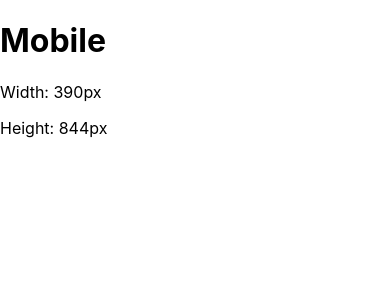
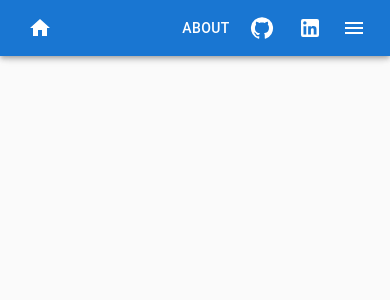
Before and after one commit to EJX537/EJX537.github.io, a React (Create React App) app: page / in a window 390 px wide. Shown: the top 300 px of the page. Built offline with nearby package versions, Linux system fonts and the light colour scheme.

Commit message:
AppBar Completed

```diff
--- a/src/App.js
+++ b/src/App.js
@@ -1,11 +1,11 @@
 import React from 'react';
 
-import AppBar from './components/AppBar'
+import TheAppBar from './components/AppBar'
 
 function App() {
   return (
     <div className="app">
-      <AppBar/>
+      <TheAppBar/>
     </div>
   );
 }
--- a/src/components/AppBar.js
+++ b/src/components/AppBar.js
@@ -1,15 +1,88 @@
 import React from 'react';
-import { useViewport } from '../use-viewport'
+import AppBar from '@mui/material/AppBar';
+import Box from '@mui/material/Box';
+import Drawer from '@mui/material/Drawer';
+import IconButton from '@mui/material/IconButton';
+import MenuIcon from '@mui/icons-material/Menu';
+import Toolbar from '@mui/material/Toolbar';
+import HomeIcon from '@mui/icons-material/Home';
 
-function AppBar() {
-    const { isMobile, height, width } = useViewport()
+import Button from '@mui/material/Button';
+import GitHubIcon from '@mui/icons-material/GitHub';
+import LinkedInIcon from '@mui/icons-material/LinkedIn';
+
+import { useViewport } from '../contextWarper'
+import TheDrawer from './Drawer'
+function TheAppBar() {
+    const { isMobile, width, isOpen, setOpen } = useViewport()
+    const handleDrawerToggle = () => {
+        setOpen(!isOpen);
+    }
+    const toGit = () => {
+      window.open("https://github.com/EJX537");
+    };
+    const toLink = () => {
+      window.open("https://www.linkedin.com/in/eric-xie-01a27a227");
+    };
     return (
-      <div>
-        <h1> {isMobile ? 'Mobile' : 'Desktop'} </h1>
-        <p>Width: {width}px</p>
-        <p>Height: {height}px</p>
-      </div>
+      <Box sx={{ display: 'flex' }}>
+        <AppBar component="nav">
+          <Toolbar>
+            <IconButton
+              size="large"
+              color="inherit"
+            >
+              <HomeIcon />
+            </IconButton>
+            <Box sx={{ flexGrow: 1 }} />
+            <Button sx={{ color: '#fff' }}>
+              About
+            </Button>
+            <IconButton
+              size="large"
+              color="inherit"
+              onClick={toGit}
+            >
+              <GitHubIcon />
+            </IconButton>
+            <IconButton
+              size="large"
+              color="inherit"
+              onClick={toLink}
+            >
+              <LinkedInIcon />
+            </IconButton>
+            <IconButton
+              color="inherit"
+              aria-label="open drawer"
+              onClick={handleDrawerToggle}
+              sx={{ display: { sm: 'none' } }}
+            >
+              <MenuIcon />
+            </IconButton>
+          </Toolbar>
+        </AppBar>
+        <Box component="nav">
+          <Drawer
+            variant="temporary"
+            open={isOpen}
+            onClose={handleDrawerToggle}
+            ModalProps={{
+              keepMounted: true, // Better open performance on mobile.
+            }}
+            sx={{
+              display: { xs: 'block', sm: 'none' },
+              '& .MuiDrawer-paper': {
+                boxSizing: 'border-box',
+                width: width,
+              },
+            }}
+          >
+            <TheDrawer/>
+          </Drawer>
+        </Box>
+      </Box>
     );
-  }
+}
 
-  export default AppBar;
+export default TheAppBar;
--- /dev/null
+++ b/src/components/Drawer.js
@@ -0,0 +1,44 @@
+import React from "react";
+import Box from '@mui/material/Box';
+import Divider from '@mui/material/Divider';
+import List from '@mui/material/List';
+import Toolbar from '@mui/material/Toolbar';
+import ListItem from '@mui/material/ListItem';
+import ListItemButton from '@mui/material/ListItemButton';
+import ListItemText from '@mui/material/ListItemText';
+import Typography from '@mui/material/Typography';
+import { makeStyles } from "@material-ui/core/styles";
+import CssBaseline from "@material-ui/core/CssBaseline";
+
+import { useViewport } from '../contextWarper'
+
+const useStyles = makeStyles(theme => ({
+    footer: {
+      display:"flex",
+      justifyContent:"center",
+    }
+  }));
+
+function TheDrawer() {
+    const { isOpen, setOpen } = useViewport()
+    const classes = useStyles();
+    const handleDrawerToggle = () => {
+        setOpen(!isOpen);
+    }
+    return (
+        <Box onClick={handleDrawerToggle}>
+            <CssBaseline />
+            <Toolbar className={classes.footer}>
+                <Typography variant="h4" align="center"
+                >
+                    Projects
+                </Typography>
+            </Toolbar>
+            <Divider />
+            <List>
+            </List>
+      </Box>
+    );
+}
+
+export default TheDrawer;
--- a/src/use-viewport.js
+++ b/src/contextWarper.js
@@ -3,13 +3,15 @@ import React, { createContext, useContext, useState, useEffect } from 'react'
 const ViewportContext  = createContext({
     isMobile: window.innerWidth < 500,
     height: window.innerHeight,
-    width: window.innerWidth
+    width: window.innerWidth,
+    isOpen: false
 })
 
 export const ViewportProvider = ({ children }) => {
     const [isMobile, setIsMobile] = useState(window.innerWidth < 500)
     const [height, setHeight] = useState(window.innerHeight)
     const [width, setWidth] = useState(window.innerWidth)
+    const [isOpen, setOpen] = useState(false);
 
     const handleResize = () => {
         setIsMobile(window.innerWidth < 500)
@@ -22,7 +24,7 @@ export const ViewportProvider = ({ children }) => {
     }, [])
 
     return (
-        <ViewportContext.Provider value={{ isMobile, height, width }}>
+        <ViewportContext.Provider value={{ isMobile, height, width, isOpen, setOpen }}>
             {children}
         </ViewportContext.Provider>
     )
--- a/src/index.js
+++ b/src/index.js
@@ -4,7 +4,7 @@ import './index.css';
 import App from './App';
 import reportWebVitals from './reportWebVitals';
 
-import { ViewportProvider } from './use-viewport';
+import { ViewportProvider } from './contextWarper';
 
 const root = ReactDOM.createRoot(document.getElementById('root'));
 root.render(
```
